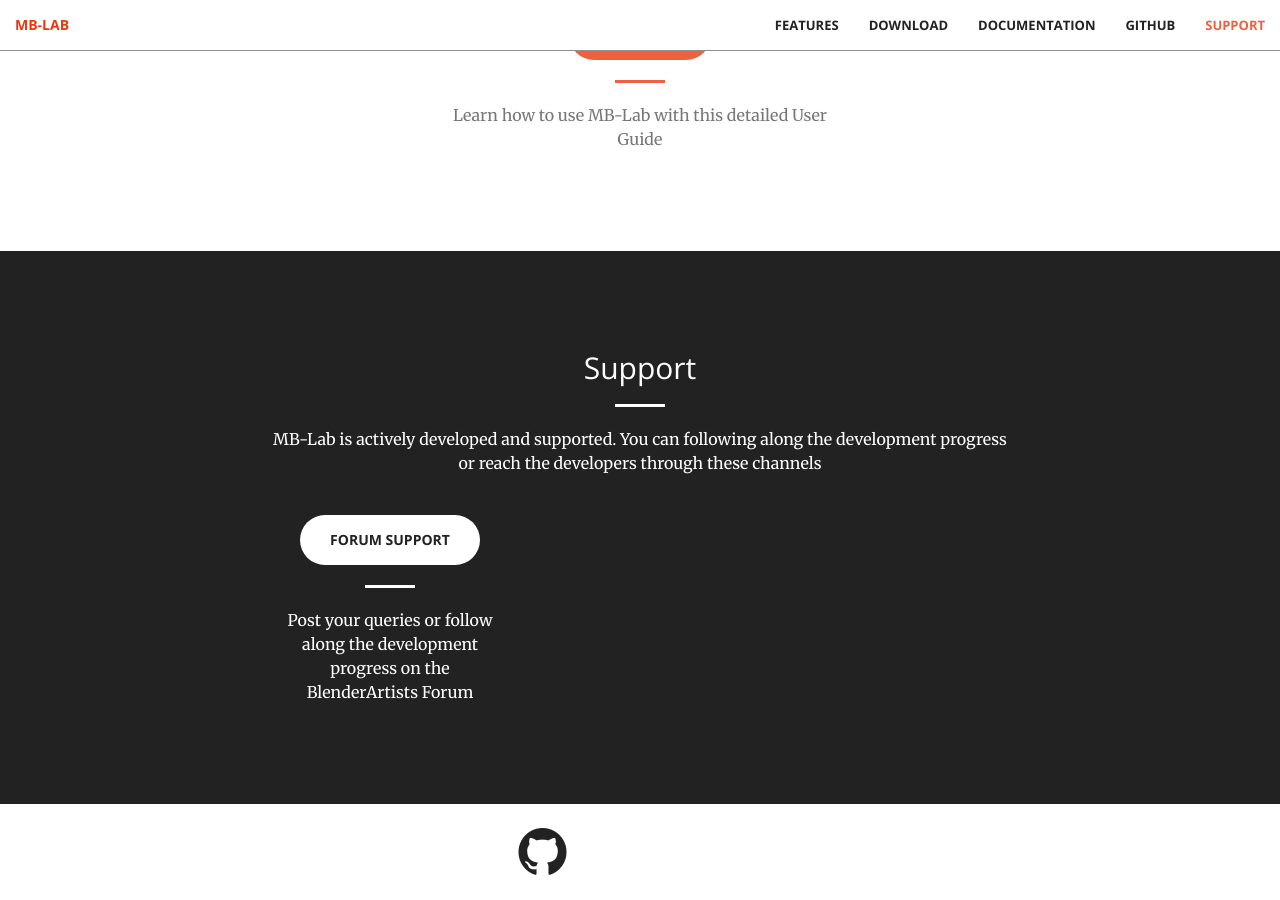
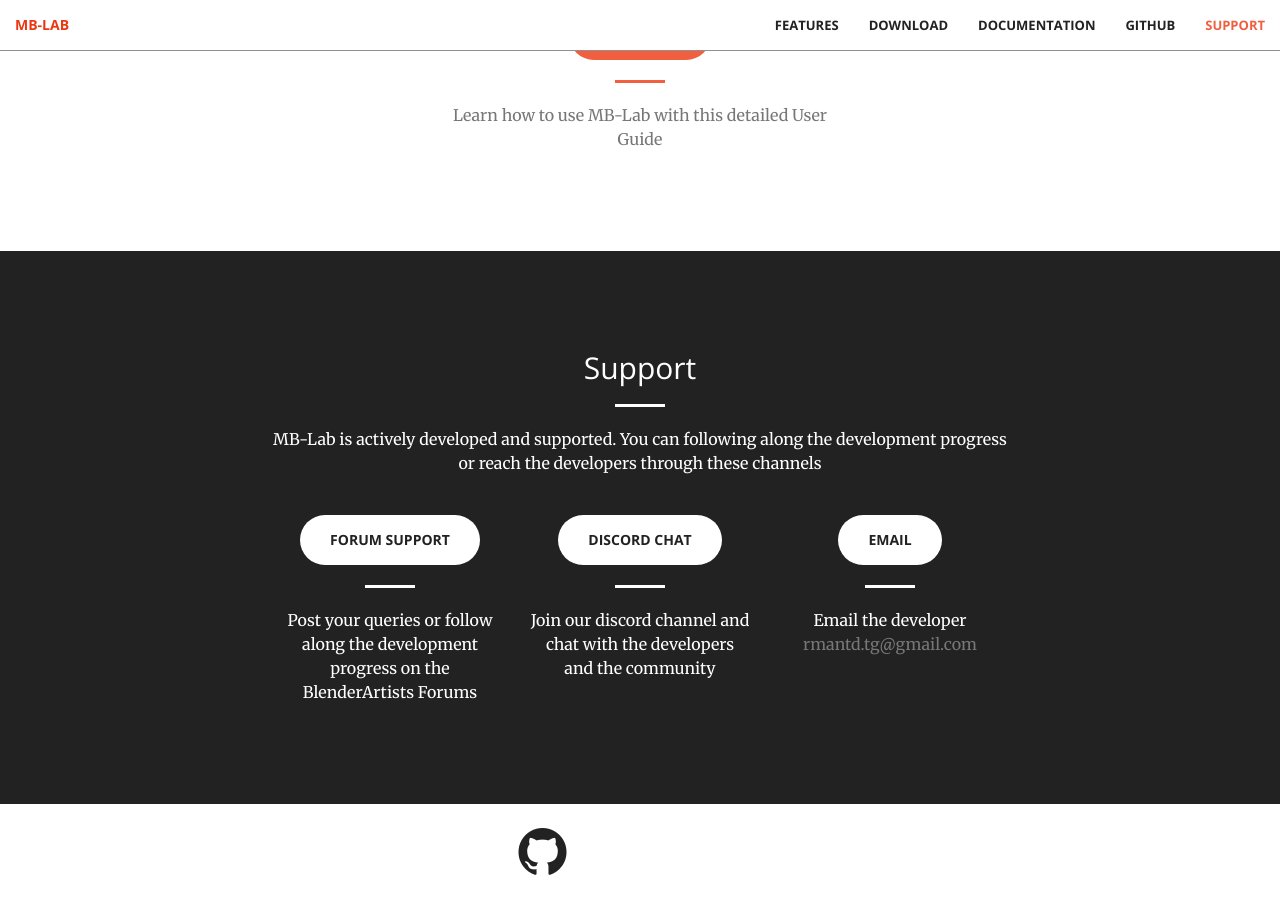
Before and after one commit to MB-Lab-Community/MB-Lab.github.io, a Jekyll site: the page built from index.html, in a window 1280 px wide and 900 px high, scrolled down 3261 px. Built offline with Jekyll 4.4.1, drawn with Linux system fonts in a browser that asks for light colours.

Commit message:
Updated support.html and config.yml

```diff
--- a/_config.yml
+++ b/_config.yml
@@ -1,17 +1,17 @@
 # Site settings
-title: Prefabricator
-email: ali.akbar@coderespawn.com
+title: MB-Lab
+email: rmantd.tg@gmail.com
 description: > # this means to ignore newlines until "baseurl:"
 baseurl: "" # the subpath of your site, e.g. /blog/
-url: "https://prefabricator.io" # the base hostname & protocol for your site
+url: "https://mb-lab-community.github.io/MB-Lab.github.io/" # the base hostname & protocol for your site
 
-twitter_username: coderespawn
-github_username: coderespawn
-discord_server: https://discord.gg/q3suTpE
-forum_url: https://forums.unrealengine.com/community/work-in-progress/1567571-prefabricator-open-source-prefab-plugin
+twitter_username:
+github_username: animate1978
+discord_server:
+forum_url: https://blenderartists.org/t/mb-lab-1-7-1-release-for-blender-2-80/1138777/33
 
 # Downloads
-build_version_slot1: 1.0.4
+build_version_slot1:
 build_version_slot2:
 build_version_slot3:
 
--- a/_includes/support.html
+++ b/_includes/support.html
@@ -1,29 +1,42 @@
-<html>
-  <head>
-    <meta http-equiv="content-type" content="text/html; charset=windows-1252">
-  </head>
-  <body>
 <section id="support" class="bg-dark">
     <div class="container">
         <div class="row">
             <div class="col-lg-8 col-lg-offset-2 text-center">
                 <h2 class="section-heading">Support</h2>
-            <hr class="light">
-            <p> MB-Lab is actively developed and supported. You can following
-              along the development progress or reach the developers through
-              these channels </p>
+                <hr class="light"/>
+				<p>
+				MB-Lab is actively developed and supported.    You can following along the development progress or reach
+				the developers through these channels
+				</p>
+
 				<div class="col-lg-4 col-md-4 text-center">
-              <div class="features-box"> <a target="_blank" href="https://blenderartists.org/t/mb-lab-1-7-1-release-for-blender-2-80/1138777/33"
+					<div class="features-box">
+						<a target="_blank" href="{{ site.forum_url }}" class="btn btn-default btn-xl">Forum Support</a>
+						<hr class="light"/>
+						<p>
+							Post your queries or follow along the development progress
+							on the BlenderArtists Forums
+						</p>
+					</div>
+				</div>
 
-                  class="btn btn-default btn-xl">Forum Support</a>
-                <hr class="light">
-                <p> Post your queries or follow along the development progress
-                  on the BlenderArtists Forum</p>
+				<div class="col-lg-4 col-md-4 text-center">
+					<div class="features-box">
+						<a target="_blank" href="{{ site.discord_server }}" class="btn btn-default btn-xl">Discord Chat</a>
+						<hr class="light"/>
+						<p>Join our discord channel and chat with the developers and the community</p>
+					</div>
+				</div>
+
+				<div class="col-lg-4 col-md-4 text-center">
+					<div class="features-box">
+						<a href="mailto:{{ site.email }}" class="btn btn-default btn-xl">Email</a>
+						<hr class="light"/>
+						<p>Email the developer</p>
+						<p class="text-muted">{{ site.email }}</p>
 					</div>
 				</div>
             </div>
         </div>
     </div>
 </section>
-  </body>
-</html>
```
Lines whose indentation alone changed are shown as unchanged.
